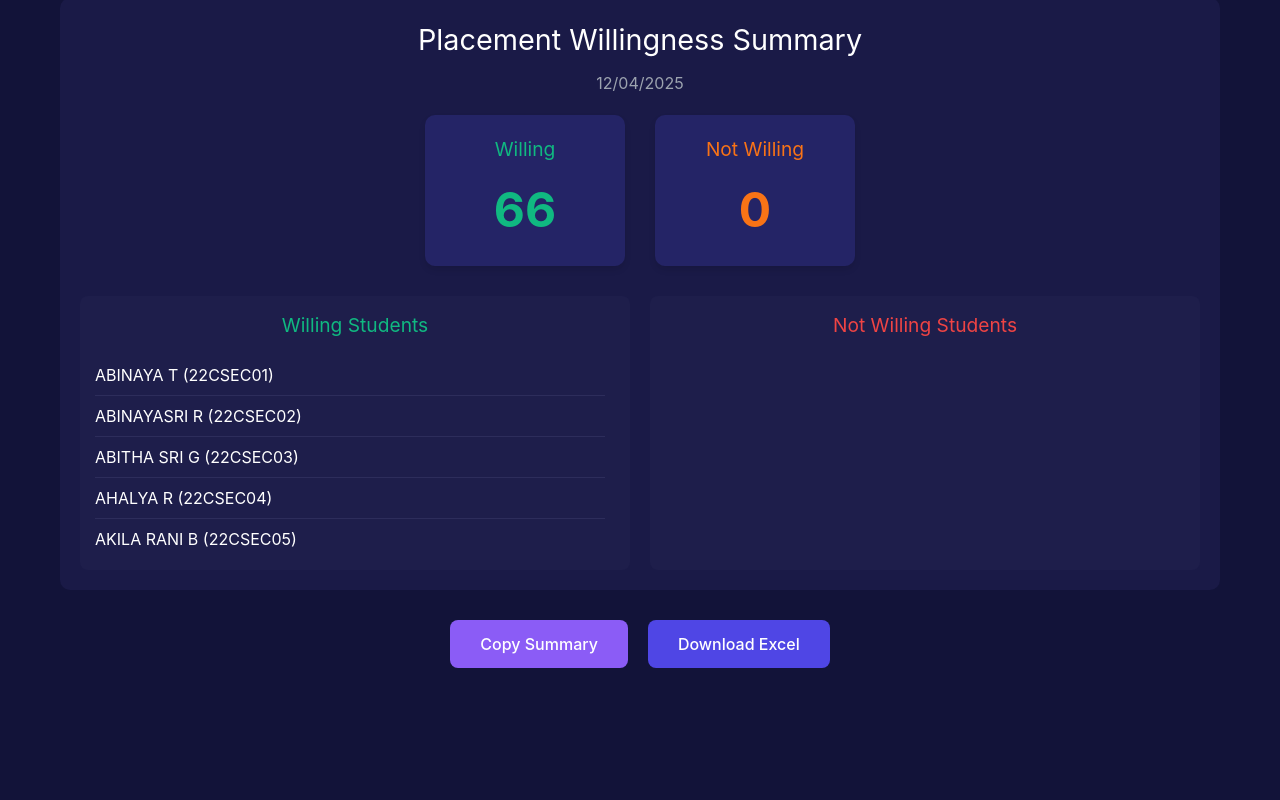
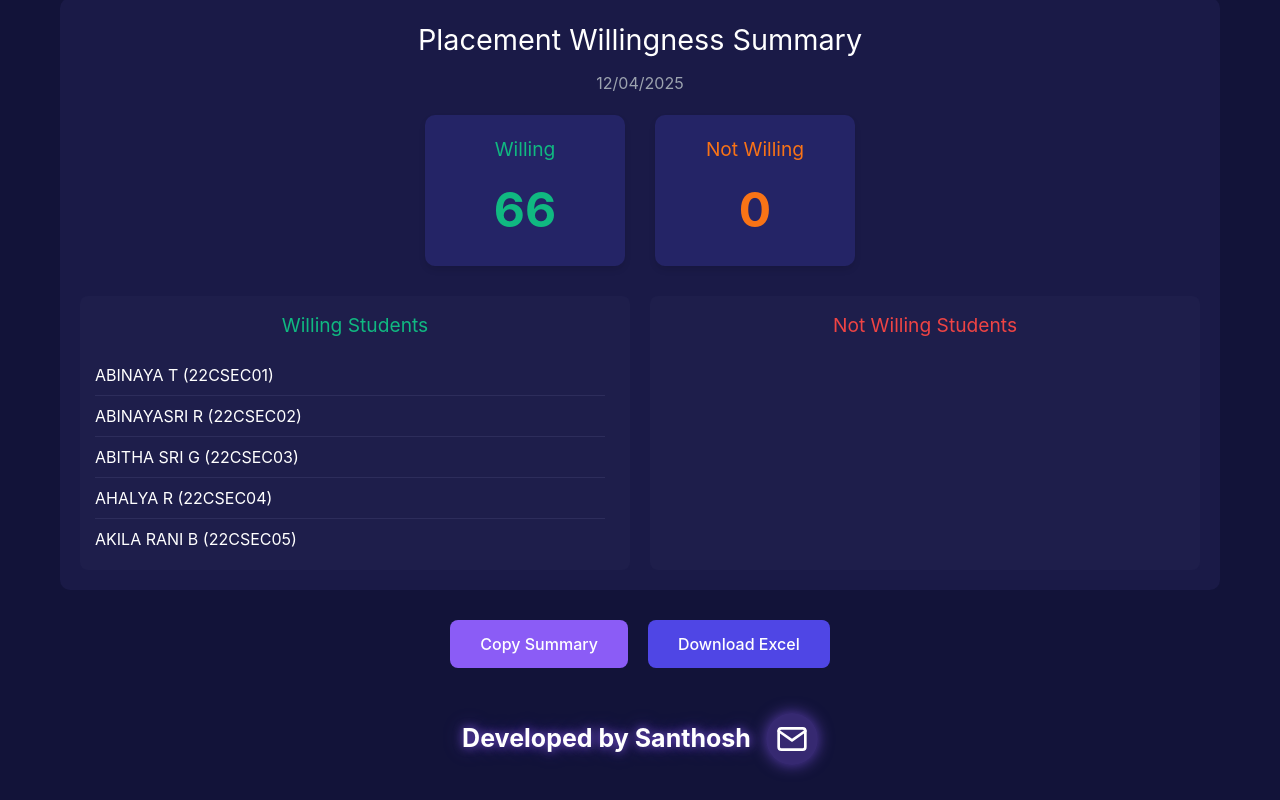
Before and after one commit to Santhozhh/placement-list-portal, a React (Vite) app: page / in a window 1280 px wide. Shown: the part 752-1552 px from the top of the page. Before the commit the page ends 1450 px from the top, so only its background shows below. Built offline with nearby package versions, Linux system fonts and the light colour scheme.

Commit message:
added query

```diff
--- a/src/App.css
+++ b/src/App.css
@@ -612,4 +612,53 @@ tr:nth-child(10) { animation-delay: 0.5s; }
   .toast-message {
     font-size: 12px;
   }
+
+  .footer {
+    flex-direction: column;
+  }
 }
+
+.footer {
+  text-align: center;
+  margin-top: 20px;
+  font-weight: bold;
+  padding: 15px 0;
+  color: white;
+  font-size: 25px;
+  animation: fadeIn 0.8s ease-in-out;
+  text-shadow: 0 0 10px rgba(139, 92, 246, 0.8), 0 0 20px rgba(139, 92, 246, 0.4);
+  display: flex;
+  flex-direction: row;
+  justify-content: center;
+  align-items: center;
+  gap: 15px;
+}
+
+.contact-icon {
+  color: white;
+  cursor: pointer;
+  padding: 10px;
+  border-radius: 50%;
+  background-color: rgba(139, 92, 246, 0.3);
+  display: flex;
+  justify-content: center;
+  align-items: center;
+  box-shadow: 0 0 15px rgba(139, 92, 246, 0.6);
+  transition: all 0.3s ease;
+}
+
+.contact-icon:hover {
+  background-color: rgba(139, 92, 246, 0.5);
+  box-shadow: 0 0 20px rgba(139, 92, 246, 0.8);
+}
+
+.footer a {
+  color: #8b5cf6;
+  text-decoration: none;
+  transition: color 0.3s ease;
+}
+
+.footer a:hover {
+  color: #7c3aed;
+  text-decoration: underline;
+}
--- a/src/App.tsx
+++ b/src/App.tsx
@@ -237,9 +237,9 @@ ${notWillingStudents.map(student => `${student["SI. NO"]}. ${student.NAME} (${st
           <thead>
             <tr>
               <th>SI. NO</th>
+              <th>NAME</th>
+              <th>ROLL NO</th>
               <th>REGNO</th>
-              <th>ROLL NO</th>
-              <th>NAME</th>
               <th>ACTIONS</th>
             </tr>
           </thead>
@@ -259,9 +259,9 @@ ${notWillingStudents.map(student => `${student["SI. NO"]}. ${student.NAME} (${st
                   }}
                 >
                   <td>{student["SI. NO"]}</td>
+                  <td>{student.NAME}</td>
+                  <td>{student["ROLL NO"]}</td>
                   <td>{student.REGNO}</td>
-                  <td>{student["ROLL NO"]}</td>
-                  <td>{student.NAME}</td>
                   <td>
                     <div className="status-buttons">
                       <motion.button
@@ -419,6 +419,28 @@ ${notWillingStudents.map(student => `${student["SI. NO"]}. ${student.NAME} (${st
           Download Excel
         </motion.button>
       </motion.div>
+
+      <motion.div
+        className="footer"
+        initial={{ opacity: 0 }}
+        animate={{ opacity: 1 }}
+        transition={{ duration: 0.6, delay: 2.2 }}
+      >
+        <span>Developed by Santhosh</span>
+        <motion.div
+          className="contact-icon"
+          initial={{ scale: 0 }}
+          animate={{ scale: 1 }}
+          transition={{ type: "spring", stiffness: 300, delay: 2.5 }}
+          whileHover={{ scale: 1.2, rotate: 5 }}
+          onClick={() => window.location.href = "mailto:ksdsanthosh130@gmail.com?subject=Placement%20Tracker%20Inquiry&body="}
+        >
+          <svg xmlns="http://www.w3.org/2000/svg" width="32" height="32" viewBox="0 0 24 24" fill="none" stroke="currentColor" strokeWidth="2" strokeLinecap="round" strokeLinejoin="round">
+            <path d="M4 4h16c1.1 0 2 .9 2 2v12c0 1.1-.9 2-2 2H4c-1.1 0-2-.9-2-2V6c0-1.1.9-2 2-2z"></path>
+            <polyline points="22,6 12,13 2,6"></polyline>
+          </svg>
+        </motion.div>
+      </motion.div>
     </div>
   )
 }
```
